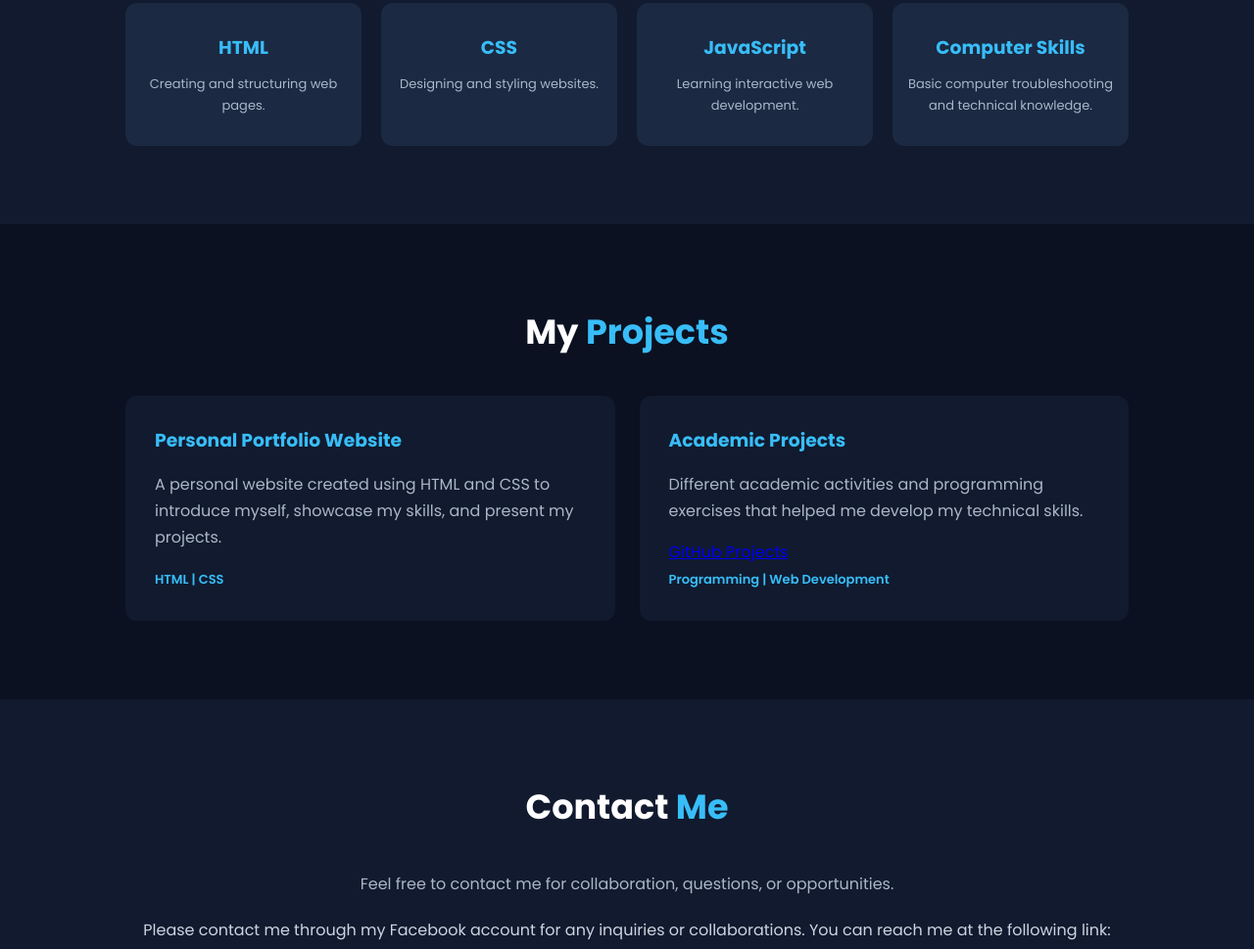
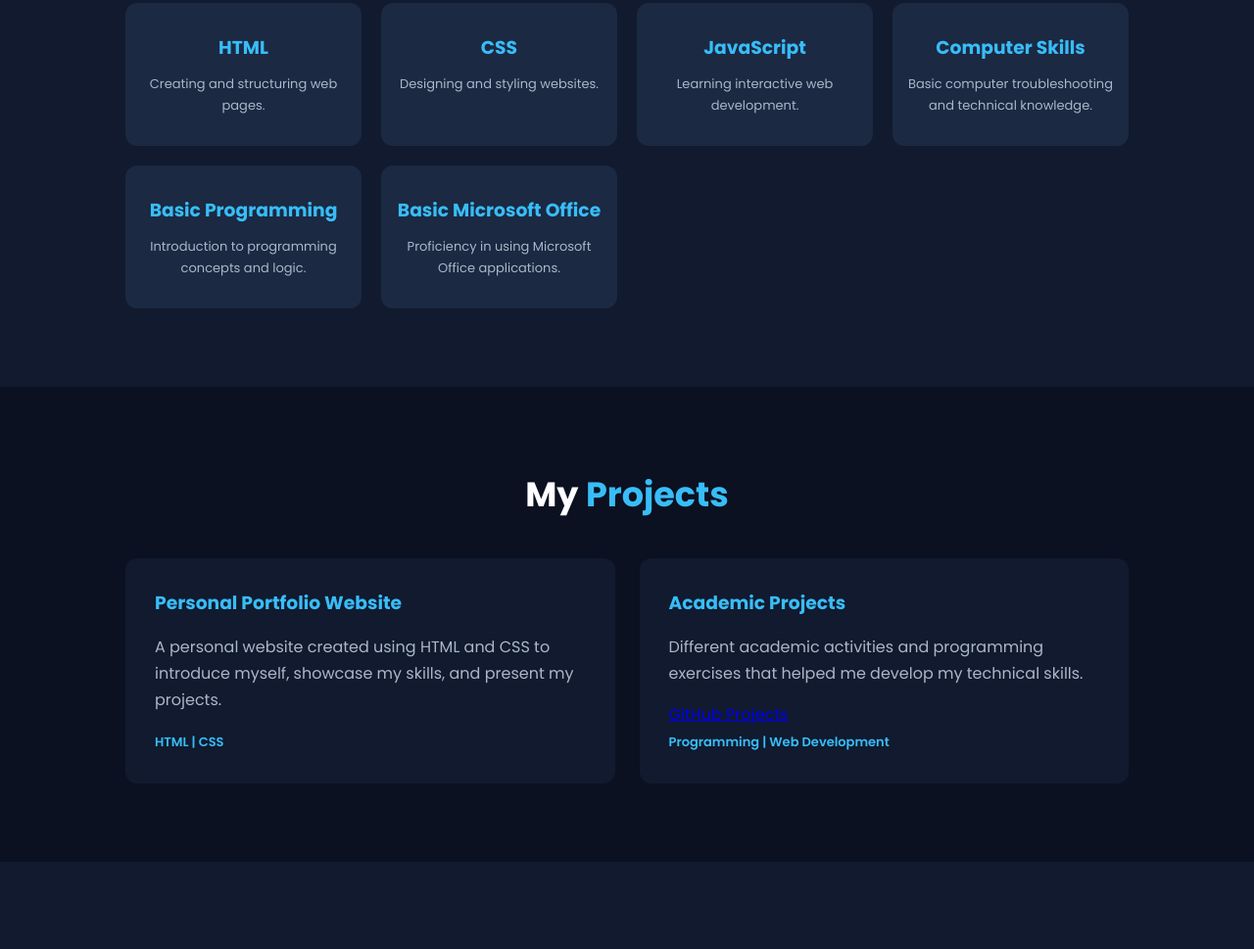
Before and after one commit to jungiedepillo-debug/Depillo-Project-1, a plain HTML site: page index.html in a window 1280 px wide. Shown: the part 1333-2302 px from the top of the page at 98% size. Drawn offline with Linux system fonts and the light colour scheme.

Commit message:
Update Skills

```diff
--- a/index.html
+++ b/index.html
@@ -100,6 +100,15 @@
                 <p>Basic computer troubleshooting and technical knowledge.</p>
             </div>
 
+            <div class="skill-card">
+                <h3>Basic Programming</h3>
+                <p>Introduction to programming concepts and logic.</p>
+            </div>
+
+            <div class="skill-card">
+                <h3>Basic Microsoft Office</h3>
+                <p>Proficiency in using Microsoft Office applications.</p>
+            </div>
         </div>
     </section>
 
```
